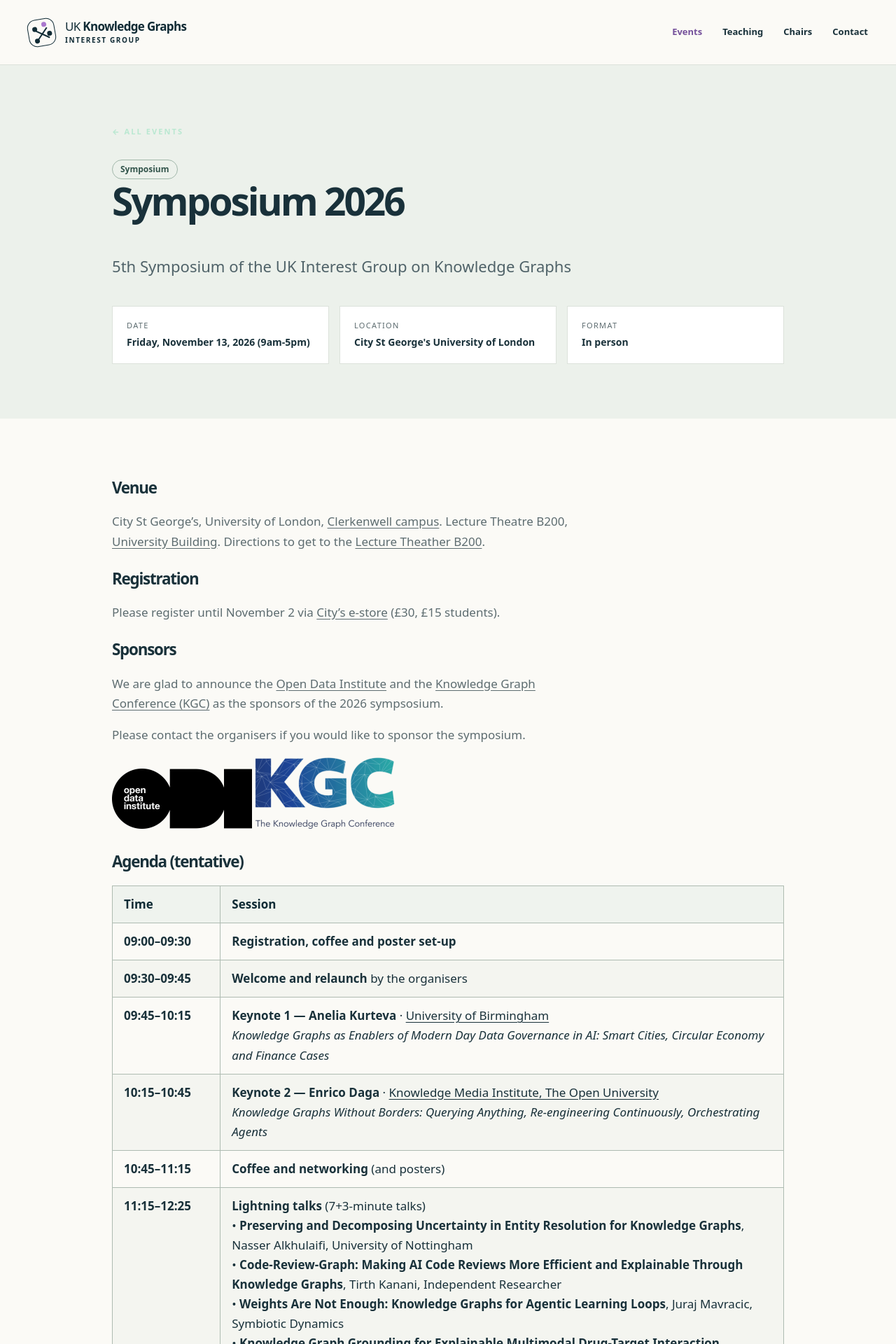
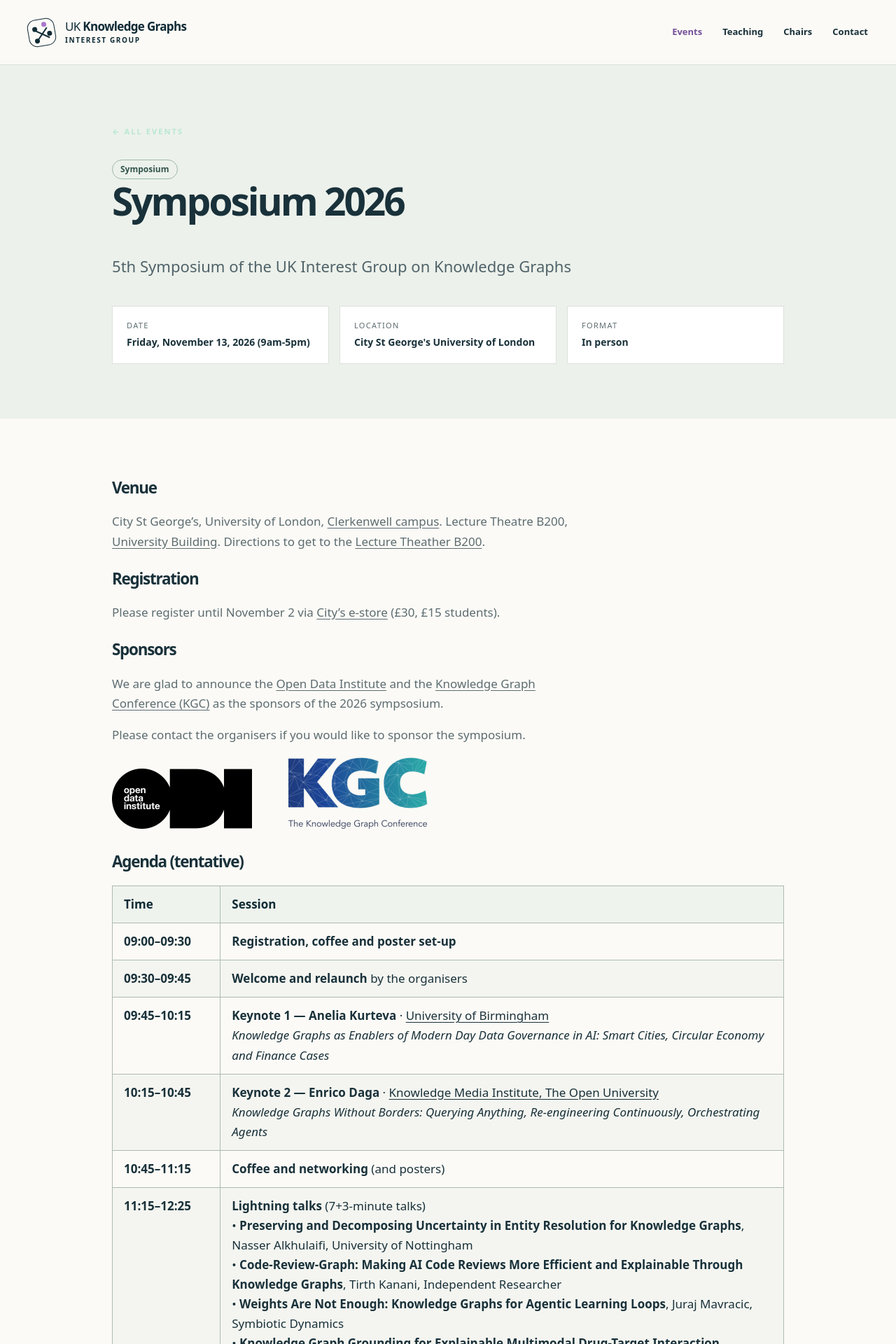
Before and after one commit to uk-knowledge-graphs/uk-knowledge-graphs.github.io, a Jekyll site: the page built from _events/symposium-2026.md, in a window 1280 px wide. Shown: the top 1920 px of the page at 70% size. Built offline with Jekyll 4.4.1, drawn with Linux system fonts in a browser that asks for light colours.

Commit message:
added spaces

```diff
--- a/_events/symposium-2026.md
+++ b/_events/symposium-2026.md
@@ -42,7 +42,7 @@
 Please contact the organisers if you would like to sponsor the symposium.
 
 
-![Open Data Institute logo](../../assets/images/odi-logo.png) ![Knowledge Graph conference logo](../../assets/images/kgc-logo.png)
+![Open Data Institute logo](../../assets/images/odi-logo.png)&emsp;&emsp;&emsp;![Knowledge Graph conference logo](../../assets/images/kgc-logo.png)
 
 
 ### Agenda (tentative)
```
